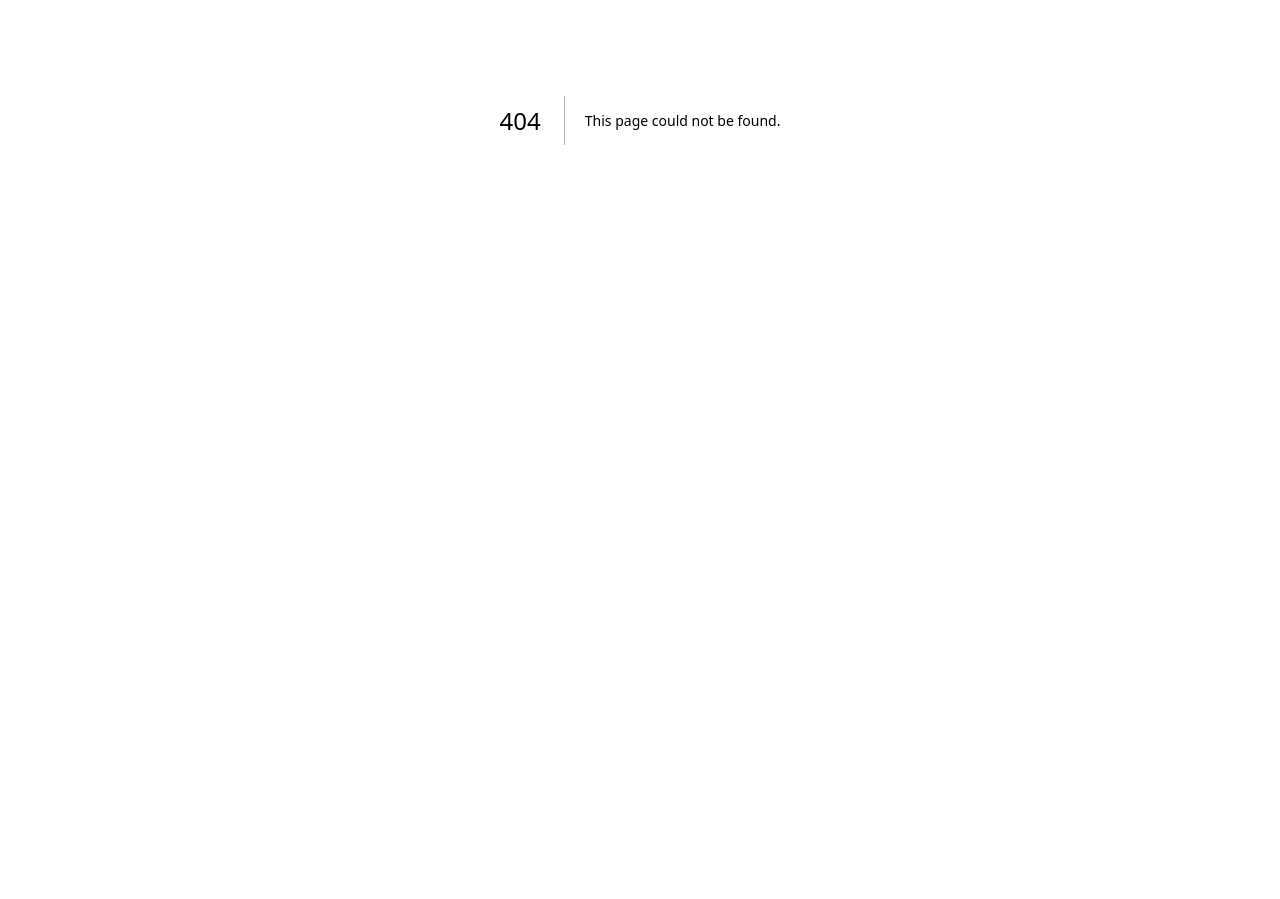
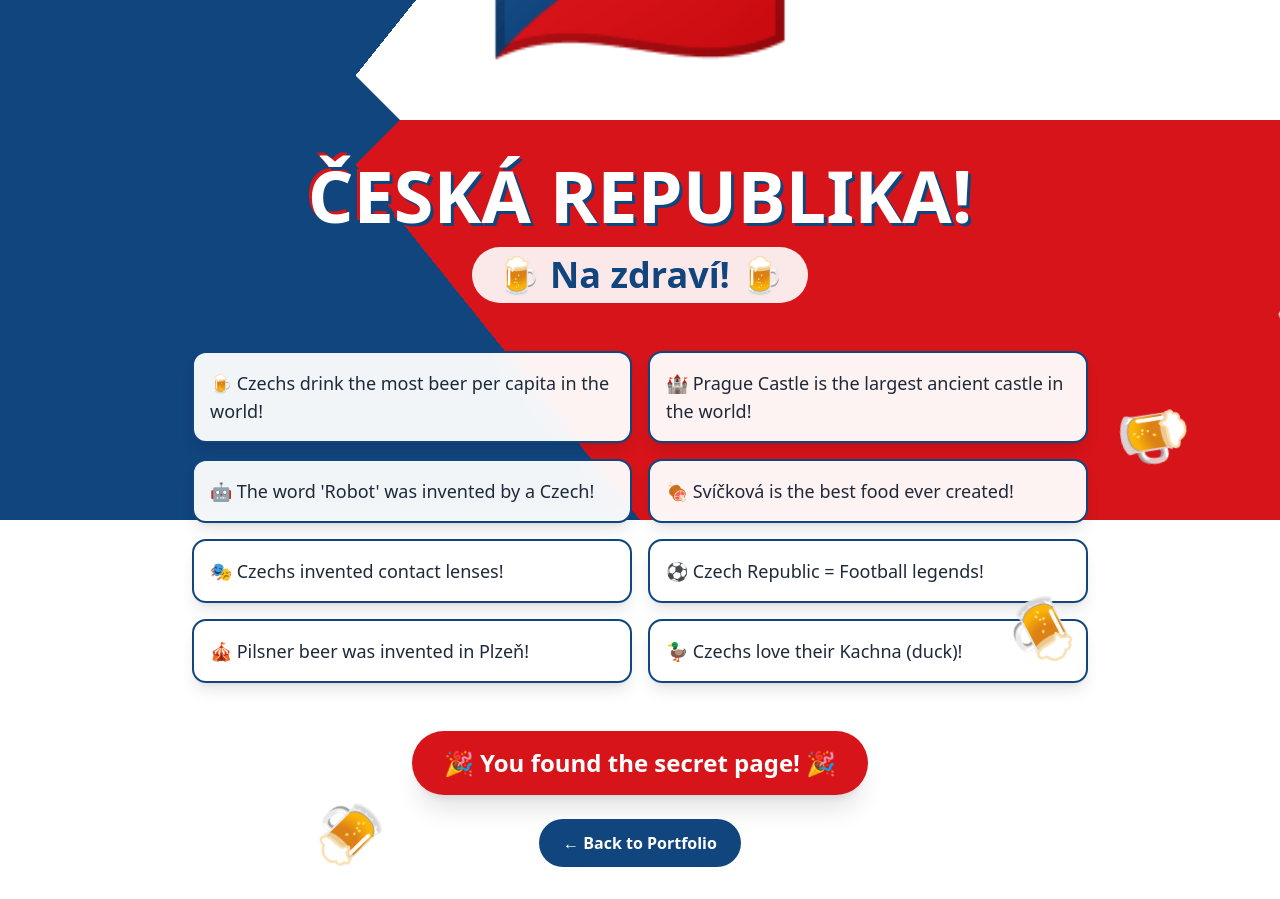
Before and after one commit to RichardD242/portfolio-nextjs, a Next.js app: page /cz in a window 1280 px wide. Before the commit this address had no page. Shown: the part 280-1179 px from the top of the page. Before the commit the page ends 800 px from the top, so only its background shows below. Built offline with nearby package versions, Linux system fonts and the light colour scheme.

Commit message:
Add secret Czech troll page

```diff
--- /dev/null
+++ b/src/app/cz/page.tsx
@@ -0,0 +1,150 @@
+"use client";
+
+import { motion } from "framer-motion";
+import { useEffect, useState } from "react";
+
+export default function CzechTroll() {
+  const [showSecret, setShowSecret] = useState(false);
+
+  useEffect(() => {
+    // Play Czech anthem or sound effect (optional)
+    const timer = setTimeout(() => setShowSecret(true), 2000);
+    return () => clearTimeout(timer);
+  }, []);
+
+  const czechFacts = [
+    "🍺 Czechs drink the most beer per capita in the world!",
+    "🏰 Prague Castle is the largest ancient castle in the world!",
+    "🤖 The word 'Robot' was invented by a Czech!",
+    "🍖 Svíčková is the best food ever created!",
+    "🎭 Czechs invented contact lenses!",
+    "⚽ Czech Republic = Football legends!",
+    "🎪 Pilsner beer was invented in Plzeň!",
+    "🦆 Czechs love their Kachna (duck)!",
+  ];
+
+  return (
+    <main className="relative min-h-screen overflow-hidden">
+      {/* Czech Flag Background */}
+      <div className="fixed inset-0 z-0">
+        {/* White top */}
+        <div className="absolute top-0 left-0 right-0 h-1/2 bg-white" />
+        {/* Red bottom */}
+        <div className="absolute bottom-0 left-0 right-0 h-1/2 bg-[#D7141A]" />
+        {/* Blue triangle */}
+        <div
+          className="absolute left-0 top-0 bottom-0 w-1/2"
+          style={{
+            background: "linear-gradient(to right bottom, #11457E 50%, transparent 50%), linear-gradient(to right top, #11457E 50%, transparent 50%)",
+          }}
+        />
+        <svg className="absolute left-0 top-0 h-full" viewBox="0 0 50 100" preserveAspectRatio="none">
+          <polygon points="0,0 50,50 0,100" fill="#11457E" />
+        </svg>
+      </div>
+
+      {/* Content */}
+      <div className="relative z-10 min-h-screen flex flex-col items-center justify-center p-8">
+        {/* Giant Flag Emoji */}
+        <motion.div
+          initial={{ scale: 0, rotate: -180 }}
+          animate={{ scale: 1, rotate: 0 }}
+          transition={{ type: "spring", damping: 10, stiffness: 100 }}
+          className="text-[150px] md:text-[250px] mb-8"
+        >
+          🇨🇿
+        </motion.div>
+
+        {/* Title */}
+        <motion.h1
+          initial={{ opacity: 0, y: 50 }}
+          animate={{ opacity: 1, y: 0 }}
+          transition={{ delay: 0.3 }}
+          className="text-4xl md:text-7xl font-black text-center mb-4"
+          style={{
+            textShadow: "3px 3px 0 #11457E, -3px -3px 0 #D7141A",
+            color: "white"
+          }}
+        >
+          ČESKÁ REPUBLIKA!
+        </motion.h1>
+
+        <motion.p
+          initial={{ opacity: 0 }}
+          animate={{ opacity: 1 }}
+          transition={{ delay: 0.5 }}
+          className="text-2xl md:text-4xl font-bold text-[#11457E] bg-white/90 px-6 py-2 rounded-full mb-12"
+        >
+          🍺 Na zdraví! 🍺
+        </motion.p>
+
+        {/* Fun Facts */}
+        <motion.div
+          initial={{ opacity: 0, y: 50 }}
+          animate={{ opacity: 1, y: 0 }}
+          transition={{ delay: 0.7 }}
+          className="grid grid-cols-1 md:grid-cols-2 gap-4 max-w-4xl"
+        >
+          {czechFacts.map((fact, index) => (
+            <motion.div
+              key={index}
+              initial={{ opacity: 0, x: index % 2 === 0 ? -50 : 50 }}
+              animate={{ opacity: 1, x: 0 }}
+              transition={{ delay: 0.8 + index * 0.1 }}
+              className="bg-white/95 backdrop-blur-sm p-4 rounded-xl shadow-lg border-2 border-[#11457E]"
+            >
+              <p className="text-lg font-medium text-gray-800">{fact}</p>
+            </motion.div>
+          ))}
+        </motion.div>
+
+        {/* Secret Message */}
+        {showSecret && (
+          <motion.div
+            initial={{ opacity: 0, scale: 0.5 }}
+            animate={{ opacity: 1, scale: 1 }}
+            className="mt-12 text-center"
+          >
+            <p className="text-xl md:text-2xl font-bold text-white bg-[#D7141A] px-8 py-4 rounded-full shadow-xl">
+              🎉 You found the secret page! 🎉
+            </p>
+            <motion.a
+              href="/"
+              whileHover={{ scale: 1.05 }}
+              whileTap={{ scale: 0.95 }}
+              className="inline-block mt-6 px-6 py-3 bg-[#11457E] text-white font-semibold rounded-full hover:bg-[#0d3a6b] transition-colors"
+            >
+              ← Back to Portfolio
+            </motion.a>
+          </motion.div>
+        )}
+
+        {/* Floating Beer Emojis */}
+        {[...Array(10)].map((_, i) => (
+          <motion.div
+            key={i}
+            className="fixed text-4xl md:text-6xl pointer-events-none"
+            initial={{
+              x: Math.random() * (typeof window !== 'undefined' ? window.innerWidth : 1000),
+              y: -100,
+              rotate: 0
+            }}
+            animate={{
+              y: typeof window !== 'undefined' ? window.innerHeight + 100 : 1000,
+              rotate: 360
+            }}
+            transition={{
+              duration: 5 + Math.random() * 5,
+              repeat: Infinity,
+              delay: Math.random() * 5,
+              ease: "linear"
+            }}
+            style={{ left: `${Math.random() * 100}%` }}
+          >
+            🍺
+          </motion.div>
+        ))}
+      </div>
+    </main>
+  );
+}
```
